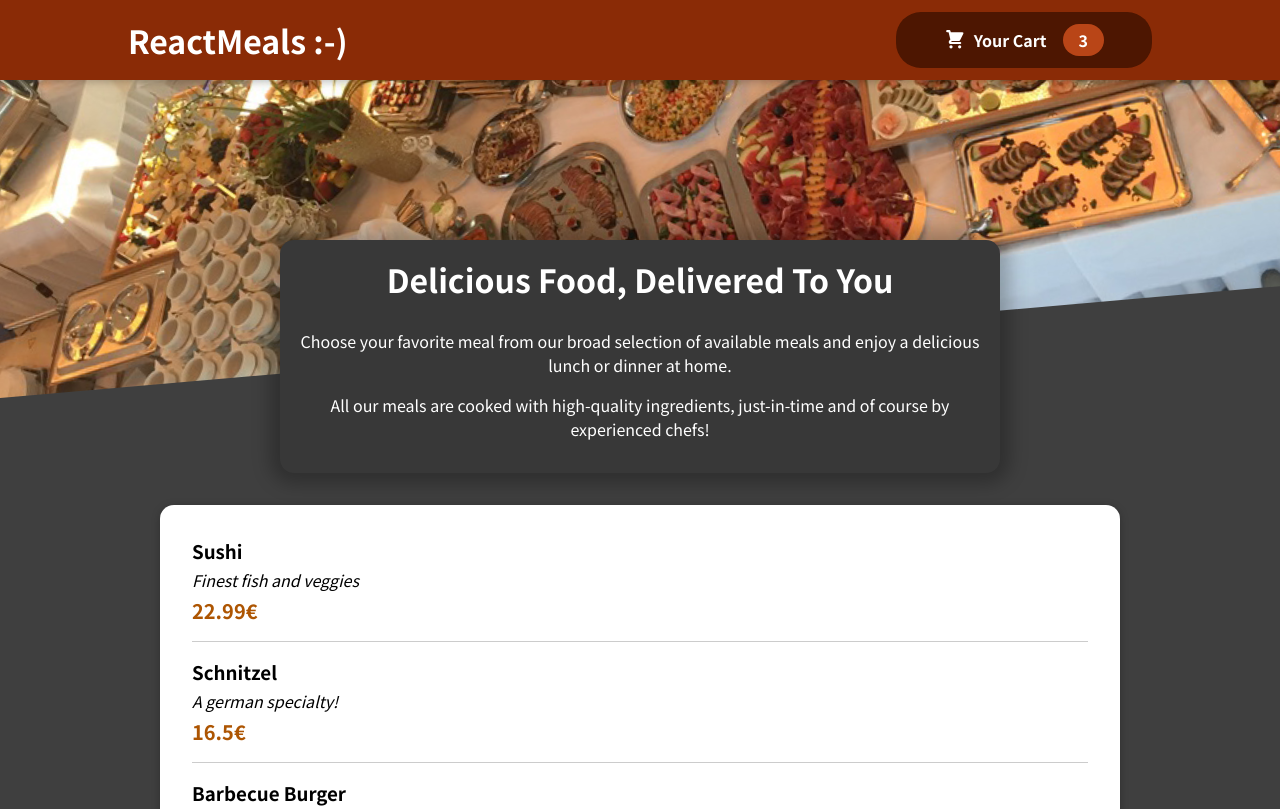
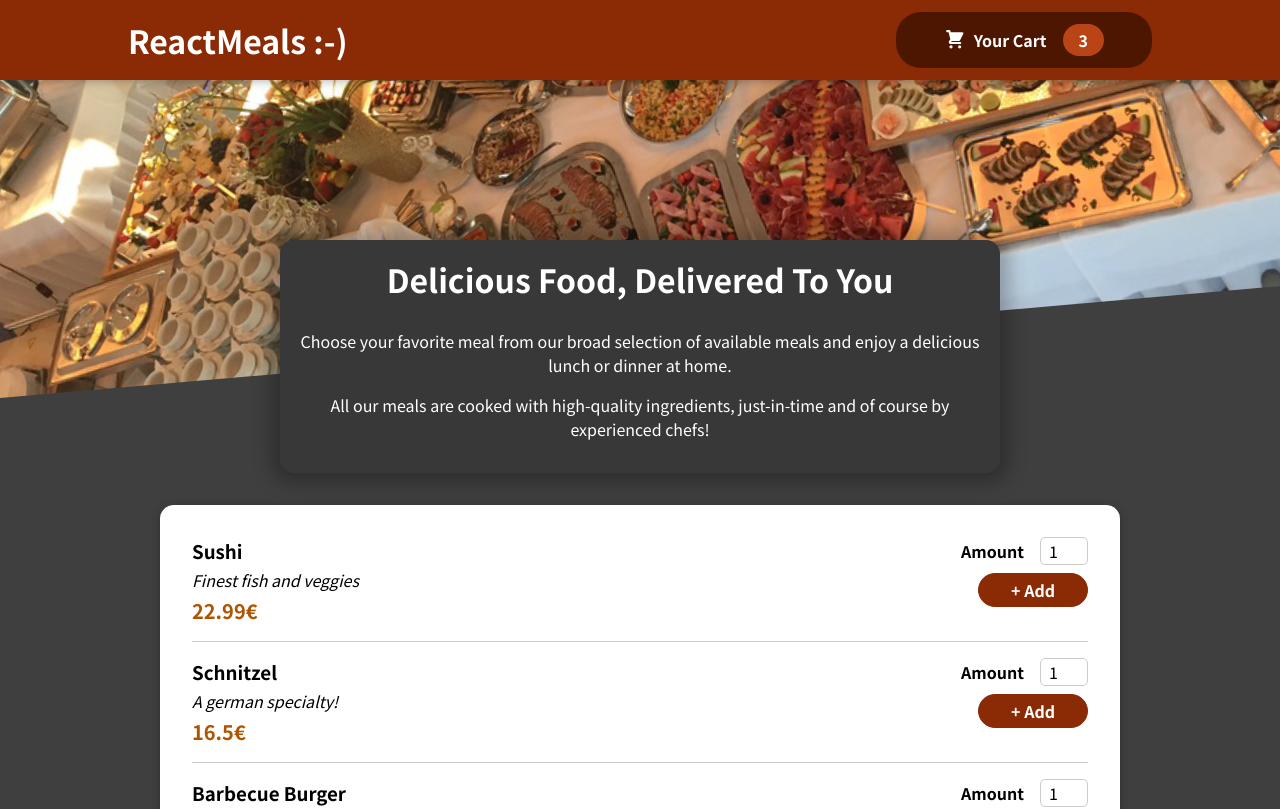
Before and after one commit to Sheerzad9/Food-Order-App-React, a JavaScript app: page / in a window 1280 px wide. Shown: the top 809 px of the page. Built offline with nearby package versions, Linux system fonts and the light colour scheme.

Commit message:
Modified meal-item & added meal from component

```diff
--- a/src/component/Meals/AvailableMeals.js
+++ b/src/component/Meals/AvailableMeals.js
@@ -36,6 +36,7 @@
       name={meal.name}
       price={meal.price}
       description={meal.description}
+      id={meal.id}
     />
   ));
 
--- a/src/component/Meals/MealItem/MealItem.js
+++ b/src/component/Meals/MealItem/MealItem.js
@@ -1,4 +1,5 @@
 import classes from "./MealItem.module.css";
+import MealItemForm from "./MealItemForm";
 
 const MealItem = (props) => {
   const price = `${+props.price.toFixed(2)}€`;
@@ -10,7 +11,7 @@
         <div className={classes.description}>{props.description}</div>
         <div className={classes.price}>{price}</div>
       </div>
-      <div></div>
+      <MealItemForm id={props.id} />
     </li>
   );
 };
--- a/src/component/Meals/MealItem/MealItemForm.js
+++ b/src/component/Meals/MealItem/MealItemForm.js
@@ -0,0 +1,23 @@
+import Input from "../../UI/Input";
+import classes from "./MealItemForm.module.css";
+
+const MealItemForm = (props) => {
+  return (
+    <form className={classes.form}>
+      <Input
+        label="Amount"
+        input={{
+          id: props.id,
+          type: "number",
+          min: "1",
+          max: "5",
+          step: "1",
+          defaultValue: "1",
+        }}
+      />
+      <button>+ Add</button>
+    </form>
+  );
+};
+
+export default MealItemForm;
--- /dev/null
+++ b/src/component/Meals/MealItem/MealItemForm.module.css
@@ -0,0 +1,20 @@
+.form {
+  text-align: right;
+}
+
+.form button {
+  font: inherit;
+  cursor: pointer;
+  background-color: #8a2b06;
+  border: 1px solid #8a2b06;
+  color: white;
+  padding: 0.25rem 2rem;
+  border-radius: 20px;
+  font-weight: bold;
+}
+
+.form button:hover,
+.form button:active {
+  background-color: #641e03;
+  border-color: #641e03;
+}
--- /dev/null
+++ b/src/component/UI/Input.js
@@ -0,0 +1,12 @@
+import classes from "./Input.module.css";
+
+const Input = (props) => {
+  return (
+    <div className={classes.input}>
+      <label htmlFor={props.input.id}>{props.label}</label>
+      <input {...props.input} />
+    </div>
+  );
+};
+
+export default Input;
--- /dev/null
+++ b/src/component/UI/Input.module.css
@@ -0,0 +1,18 @@
+.input {
+  display: flex;
+  align-items: center;
+  margin-bottom: 0.5rem;
+}
+
+.input label {
+  font-weight: bold;
+  margin-right: 1rem;
+}
+
+.input input {
+  width: 3rem;
+  border-radius: 5px;
+  border: 1px solid #ccc;
+  font: inherit;
+  padding-left: 0.5rem;
+}
```
